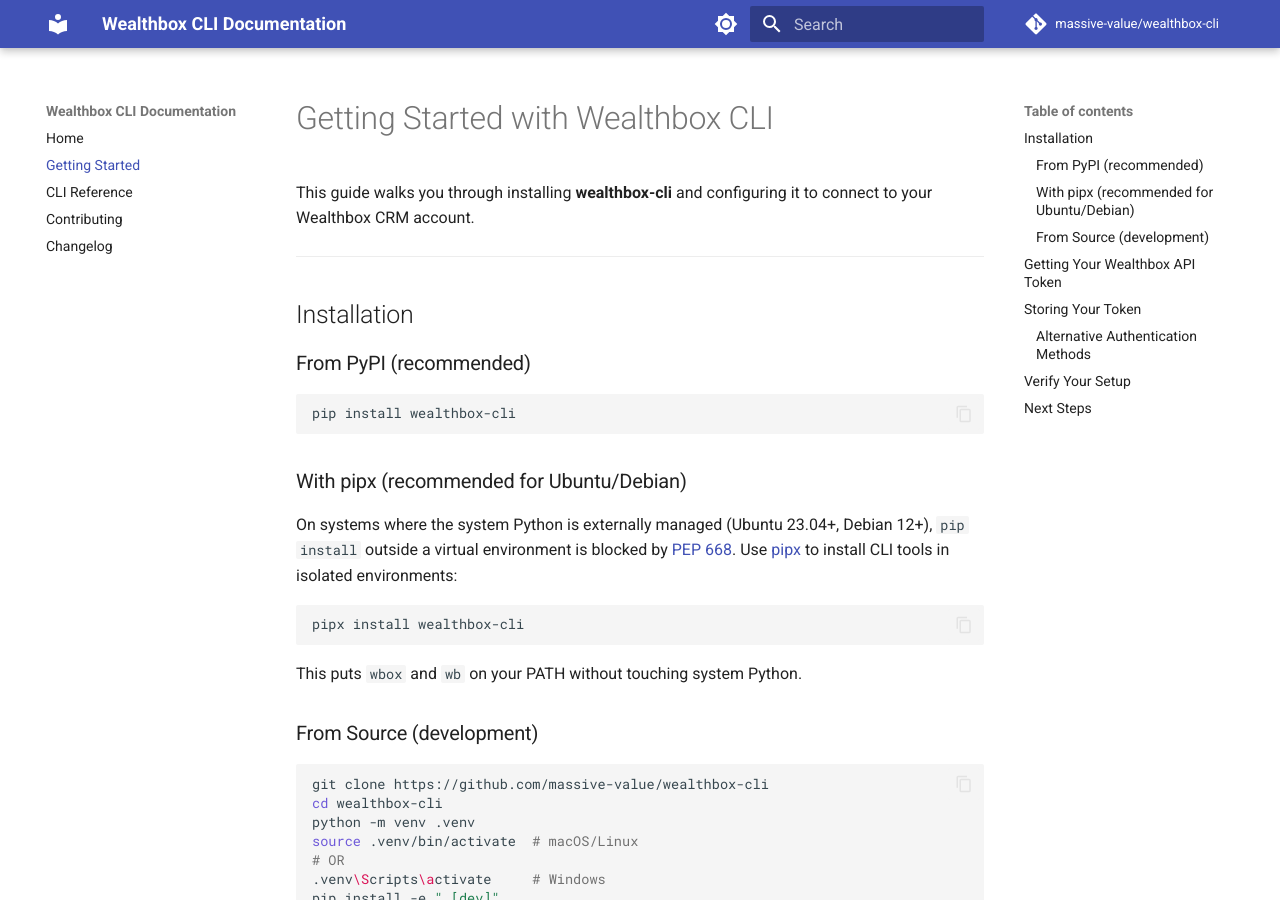
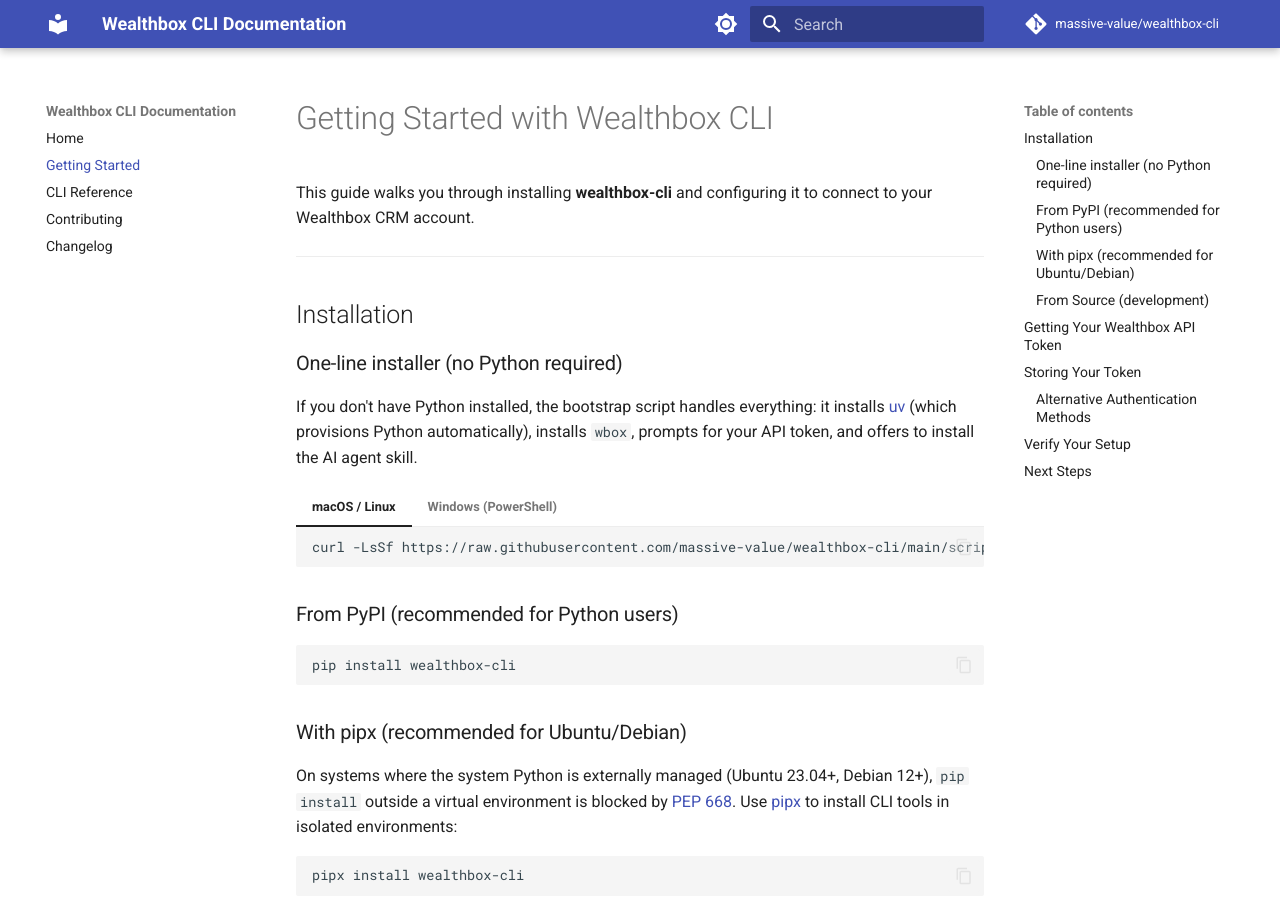
Before and after one commit to massive-value/wealthbox-cli, an MkDocs documentation site: the page built from docs/getting-started.md, in a window 1280 px wide and 900 px high. Built offline with MkDocs 1.6.1 and Material for MkDocs 9.7.7, drawn with Linux system fonts in a browser that asks for light colours; comment, search, counter and statistics services are not loaded.

Commit message:
feat(install): one-line bootstrap scripts for non-technical install
Adds scripts/install.sh (Mac/Linux) and scripts/install.ps1 (Windows)
hosted via raw.githubusercontent.com, plus README and getting-started
docs for the one-liner. Bootstraps uv (which provisions Python),
installs wealthbox-cli, prompts for the API token, and offers to
install the AI agent skill.

Targets issue #5 — non-technical advisors who don't have Python and
don't know what a CLI is. The one-liner is the only command they
need to copy-paste.

Verified: bash -n / PowerShell parser syntax-clean. End-to-end run via
env-var sandbox confirmed wbox installs and reports v1.1.6. Cold-machine
validation in Windows Sandbox / Docker tracked at #11.

Co-Authored-By: Claude Opus 4.7 (1M context) <noreply@anthropic.com>

````diff
--- a/docs/getting-started.md
+++ b/docs/getting-started.md
@@ -6,7 +6,23 @@ This guide walks you through installing **wealthbox-cli** and configuring it to
 
 ## Installation
 
-### From PyPI (recommended)
+### One-line installer (no Python required)
+
+If you don't have Python installed, the bootstrap script handles everything: it installs [uv](https://github.com/astral-sh/uv) (which provisions Python automatically), installs `wbox`, prompts for your API token, and offers to install the AI agent skill.
+
+=== "macOS / Linux"
+
+    ```bash
+    curl -LsSf https://raw.githubusercontent.com/massive-value/wealthbox-cli/main/scripts/install.sh | bash
+    ```
+
+=== "Windows (PowerShell)"
+
+    ```powershell
+    irm https://raw.githubusercontent.com/massive-value/wealthbox-cli/main/scripts/install.ps1 | iex
+    ```
+
+### From PyPI (recommended for Python users)
 
 ```bash
 pip install wealthbox-cli
````
Also changed, not shown: README.md (+11 -0 lines), 2 other files.
